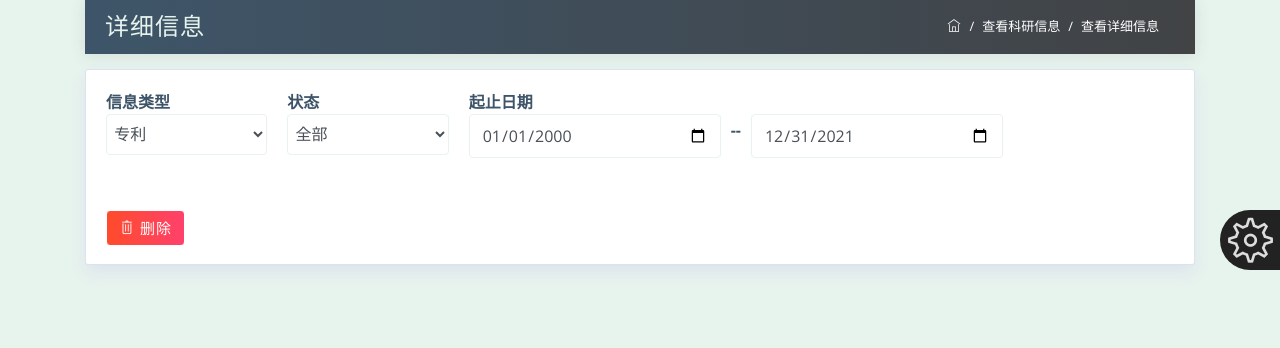
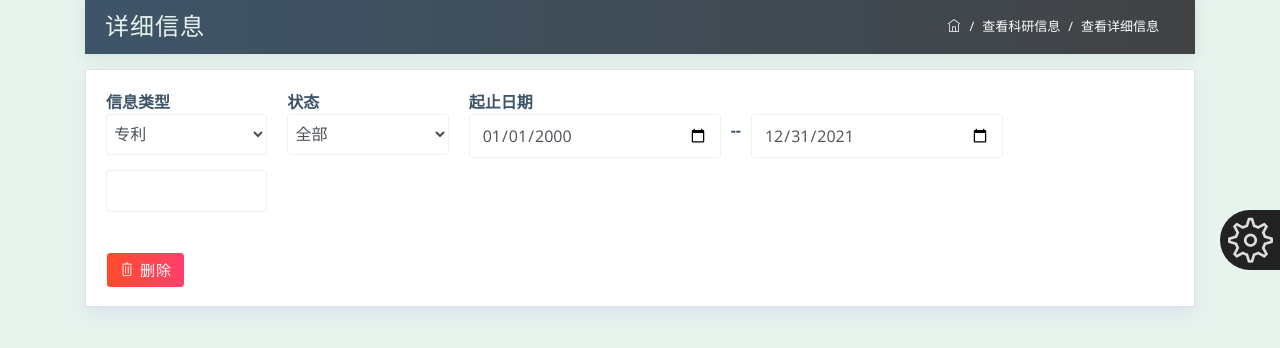
Before and after one commit to TankManBeta/graduation, a Flask app: page /details in a window 1280 px wide. Shown: the part 150-498 px from the top of the page. Run offline with Flask 2, Linux system fonts and the light colour scheme; the visitor is signed in with stand-in values (Sample User, id 1); data comes from the database, SQL or seed files in the repository; data that the repository does not hold is empty; some libraries are stand-ins or nearby versions.

Commit message:
add events

```diff
--- a/templates/details_1.html
+++ b/templates/details_1.html
@@ -187,7 +187,10 @@
                                     <br>
                                     <input type="date" value="2021-12-31" class="form-control" id="end_date">
                                 </div>
-
+                                <div class="col-md-2">
+                                    <strong></strong>
+                                    <input type="button" class="form-control" id="confirm_button">
+                                </div>
                             </div><br>
                             <div class="table-responsive mb-3">
                                 {% if patent_data %}
@@ -378,6 +381,11 @@
     <!-- Custom Script-->
     <script src="/static/js/custom.js"></script>
     <script src="/static/js/custom-datatables.js"></script>
+    <script>
+        $("#info_type").change(function() {
+
+        })
+    </script>
 </body>
 
 </html>
```
